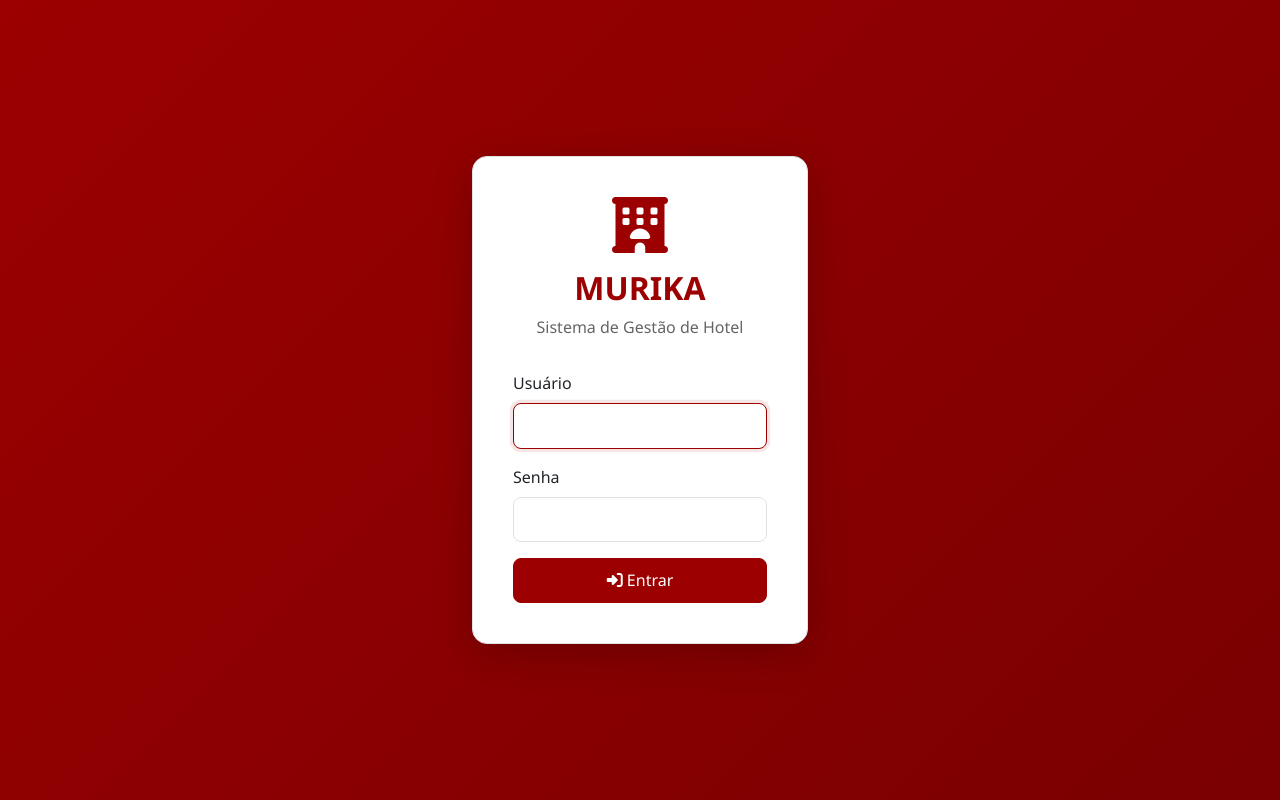
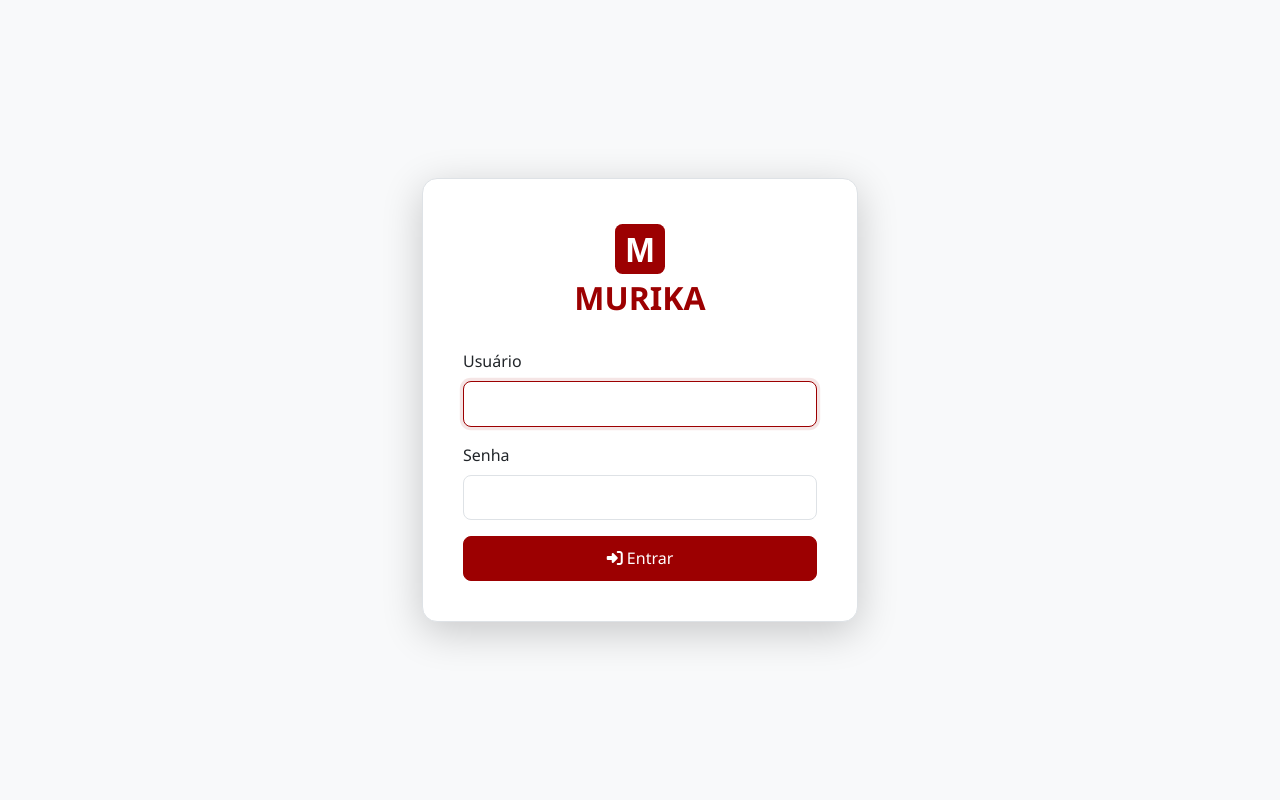
Before and after one commit to EvertuN/murika, a PHP site: page /login in a window 1280 px wide. Run offline with PHP 8.4, Linux system fonts and the light colour scheme; some libraries are stand-ins or nearby versions.

Commit message:
pequenas melhorias visuaus

```diff
--- a/src/view/home/home.php
+++ b/src/view/home/home.php
@@ -77,7 +77,7 @@
                         <?php if (isAdmin()): ?>
                         <li>
                             <a class="dropdown-item" href="#" data-section="painel_admin">
-                                <i class="fas fa-users"></i> Painel do Administrador
+                                <i class="fas fa-users"></i> Painel Admin
                             </a>
                         </li>
                         <!-- <li>
--- a/src/view/login/auth_login.php
+++ b/src/view/login/auth_login.php
@@ -10,7 +10,7 @@
     <link rel="icon" type="image/x-icon" href="<?php echo BASE_URL; ?>/assets/image/icon.svg">
     <style>
         body {
-            background: linear-gradient(135deg, var(--primary-color) 0%, var(--secondary-color) 100%);
+            background: var(--bg-color);
             min-height: 100vh;
             display: flex;
             align-items: center;
@@ -19,7 +19,7 @@
         }
         .login-container {
             width: 100%;
-            max-width: 400px;
+            max-width: 500px;
             padding: 2rem;
         }
         .login-card {
@@ -53,9 +53,8 @@
     <div class="login-container">
         <div class="login-card">
             <div class="login-header">
-                <i class="fas fa-hotel"></i>
+                <img src="<?php echo BASE_URL; ?>/assets/image/icon.svg" width="50" height="60">
                 <h2>MURIKA</h2>
-                <p>Sistema de Gestão de Hotel</p>
             </div>
 
             <?php if (isset($_GET['msg'])): ?>
```
